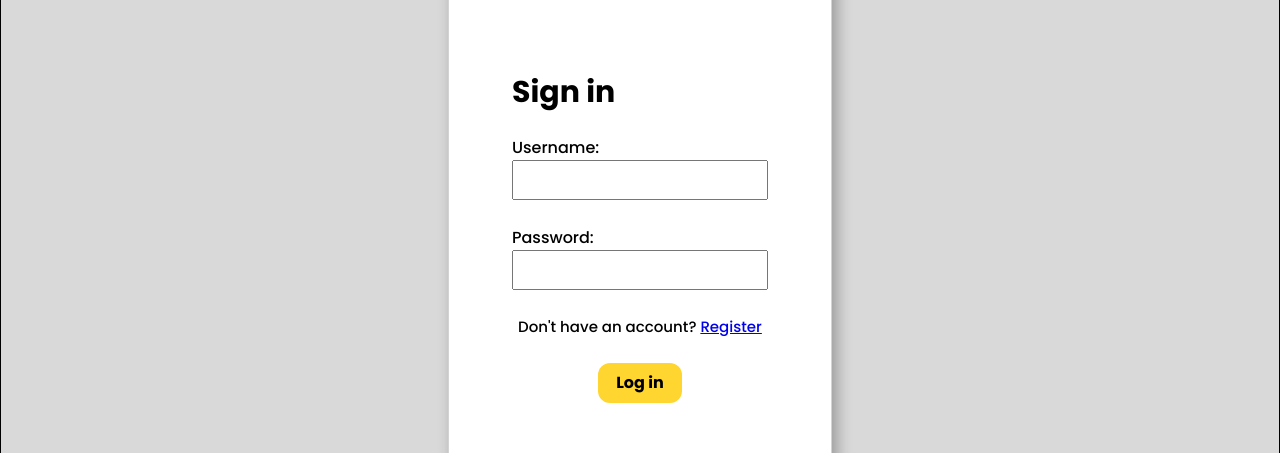
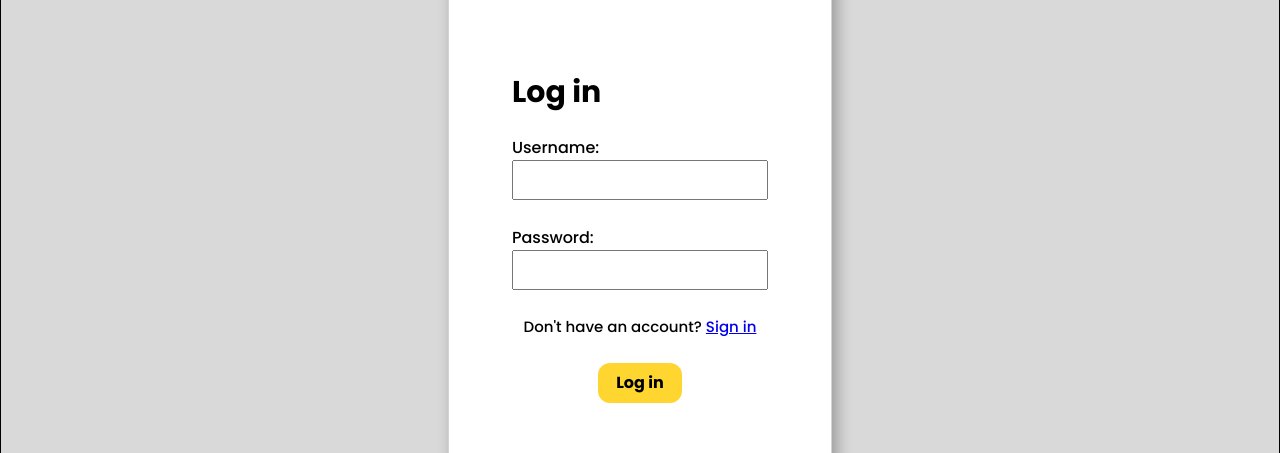
Before and after one commit to jonaelghid3y/DustBusters, a React (Vite) app: page /login in a window 1280 px wide. Shown: the part 244-697 px from the top of the page. Built offline with nearby package versions, Linux system fonts and the light colour scheme.

Commit message:
broke out login and register

```diff
--- /dev/null
+++ b/src/Components/LoginForm.jsx
@@ -0,0 +1,76 @@
+import React from 'react';
+import styled from 'styled-components';
+import { Link } from 'react-router-dom';
+import { motion } from 'framer-motion';
+import { Button } from '../Components/Button';
+
+const LoginForm = ({title, key, label, text, setIsRegistering, isRegistering}) => {
+
+  const toggleForm = () => {
+    setIsRegistering(!isRegistering);
+  };
+
+  return (
+    <motion.div
+      key={key}
+      initial={{ opacity: 0 }}
+      animate={{ opacity: 1 }}
+      exit={{ opacity: 0 }}>
+      <StyledFormHeadline>
+        {title}
+      </StyledFormHeadline>
+      <StyledForm>
+        <StyledFormDivs>
+          <label> Username:</label>
+          <StyledInput type="text" name='username' />
+        </StyledFormDivs>
+        <StyledFormDivs>
+          <label> Password:</label>
+          <StyledInput type="password" name='password' />
+        </StyledFormDivs>
+        <StyledP>{text}<Link onClick={toggleForm}>Sign in</Link></StyledP>
+        <Button primary size="small" label={label} />
+      </StyledForm>
+    </motion.div>
+  );
+};
+
+const StyledFormHeadline = styled.h3`
+
+font-size: 30px;
+margin-bottom: 20px;
+`;
+
+const StyledForm = styled.form`
+  display: flex;
+  align-items: center;
+  flex-direction: column;
+  justify-content: flex-start;
+  border: 1px solid black
+  width: 80%;
+  height: 80%;
+  gap: 25px;
+`;
+
+const StyledFormDivs = styled.div`
+display: flex;
+align-items: flex-start;
+justify-content: center;
+flex-direction: column;
+`;
+
+const StyledInput = styled.input`
+font-size: 16.5px;
+width: 20vw;
+height: 5vh;
+@media (max-width: 768px) {
+  width: 60vw;
+ }
+`;
+const StyledP = styled.h3`
+font-size:15px;
+font-weight: normal;
+text-align: center;
+`;
+
+export default LoginForm;
--- a/src/Pages/Login.jsx
+++ b/src/Pages/Login.jsx
@@ -1,73 +1,37 @@
 import React from 'react';
 import styled from 'styled-components';
 import { useState } from 'react';
-import { Link } from 'react-router-dom';
-import { Button } from '../Components/Button';
 import { motion, AnimatePresence } from 'framer-motion';
+import LoginForm from '../Components/LoginForm';
 
 function Login() {
 
   const [isRegistering, setIsRegistering] = useState(false);
 
-  const toggleForm = () => {
-    setIsRegistering(!isRegistering);
-  };
-
   return (
     <StyledDiv>
-      <StyledReviewModal>
+      <StyledLoginModal>
         <AnimatePresence mode='wait'>
-
           {isRegistering ? (
-            <motion.div
-              key="registerForm"
-              initial={{ opacity: 0 }}
-              animate={{ opacity: 1 }}
-              exit={{ opacity: 0 }}
-            >
-              <StyledFormHeadline>
-                Register
-              </StyledFormHeadline>
-              <StyledForm>
-                <StyledFormDivs>
-                  <label> Username:</label>
-                  <StyledInput type="text" name='username' />
-                </StyledFormDivs>
-                <StyledFormDivs>
-                  <label> Password:</label>
-                  <StyledInput type="password" name='password' />
-                </StyledFormDivs>
-                <StyledP>Already have an account? <Link onClick={toggleForm}>Sign in</Link></StyledP>
-                <Button primary size="small" label="Register" />
-              </StyledForm>
-            </motion.div>
+            <LoginForm
+              title="Register"
+              label="Register"
+              key="registerform"
+              text="Already have an account? "
+              isRegistering={isRegistering}
+              setIsRegistering={setIsRegistering} />
           ) : (
-            <motion.div
-              key="loginForm"
-              initial={{ opacity: 0 }}
-              animate={{ opacity: 1 }}
-              exit={{ opacity: 0 }}
-            >
-              <StyledFormHeadline>
-                Sign in
-              </StyledFormHeadline>
-              <StyledForm>
-                <StyledFormDivs>
-                  <label> Username:</label>
-                  <StyledInput type="text" name='username' />
-                </StyledFormDivs>
-                <StyledFormDivs>
-                  <label> Password:</label>
-                  <StyledInput type="password" name='password' />
-                </StyledFormDivs>
-                <StyledP>Don't have an account? <Link onClick={toggleForm}>Register</Link></StyledP>
-                <Button primary size="small" label="Log in" />
-              </StyledForm>
-            </motion.div>
+            <LoginForm
+              title="Log in"
+              label="Log in"
+              key="loginform"
+              text="Don't have an account? "
+              isRegistering={isRegistering}
+              setIsRegistering={setIsRegistering}
+            />
           )}
         </AnimatePresence>
-      </StyledReviewModal>
-
+      </StyledLoginModal>
     </StyledDiv>
   );
 }
@@ -82,7 +46,7 @@ const StyledDiv = styled.div`
   justify-content: center;
   background-color: #D9D9D9;
 `;
-const StyledReviewModal = styled(motion.div)`
+const StyledLoginModal = styled(motion.div)`
 
 border: 1px solid lightgray;
 background-color: white;
@@ -104,44 +68,5 @@ box-shadow: 5px 5px 15px rgba(0, 0, 0, 0.3);
 
  }
 `;
-const StyledForm = styled.form`
-  display: flex;
-  align-items: center;
-  flex-direction: column;
-  justify-content: flex-start;
-  border: 1px solid black
-  width: 80%;
-  height: 80%;
-  gap: 25px;
-`;
-const StyledFormHeadline = styled.h3`
-
-font-size: 30px;
-margin-bottom: 20px;
-`;
-
-const StyledFormDivs = styled.div`
-display: flex;
-align-items: flex-start;
-justify-content: center;
-flex-direction: column;
-`;
-
-const StyledInput = styled.input`
-font-size: 16.5px;
-width: 20vw;
-height: 5vh;
-@media (max-width: 768px) {
-
-  width: 60vw;
-
- }
-
-`;
-const StyledP = styled.h3`
-font-size:15px;
-font-weight: normal;
-text-align: center;
-`;
 
 export default Login;
```
Also changed, not shown: src/Components/Modal.jsx (+13 -17 lines).
